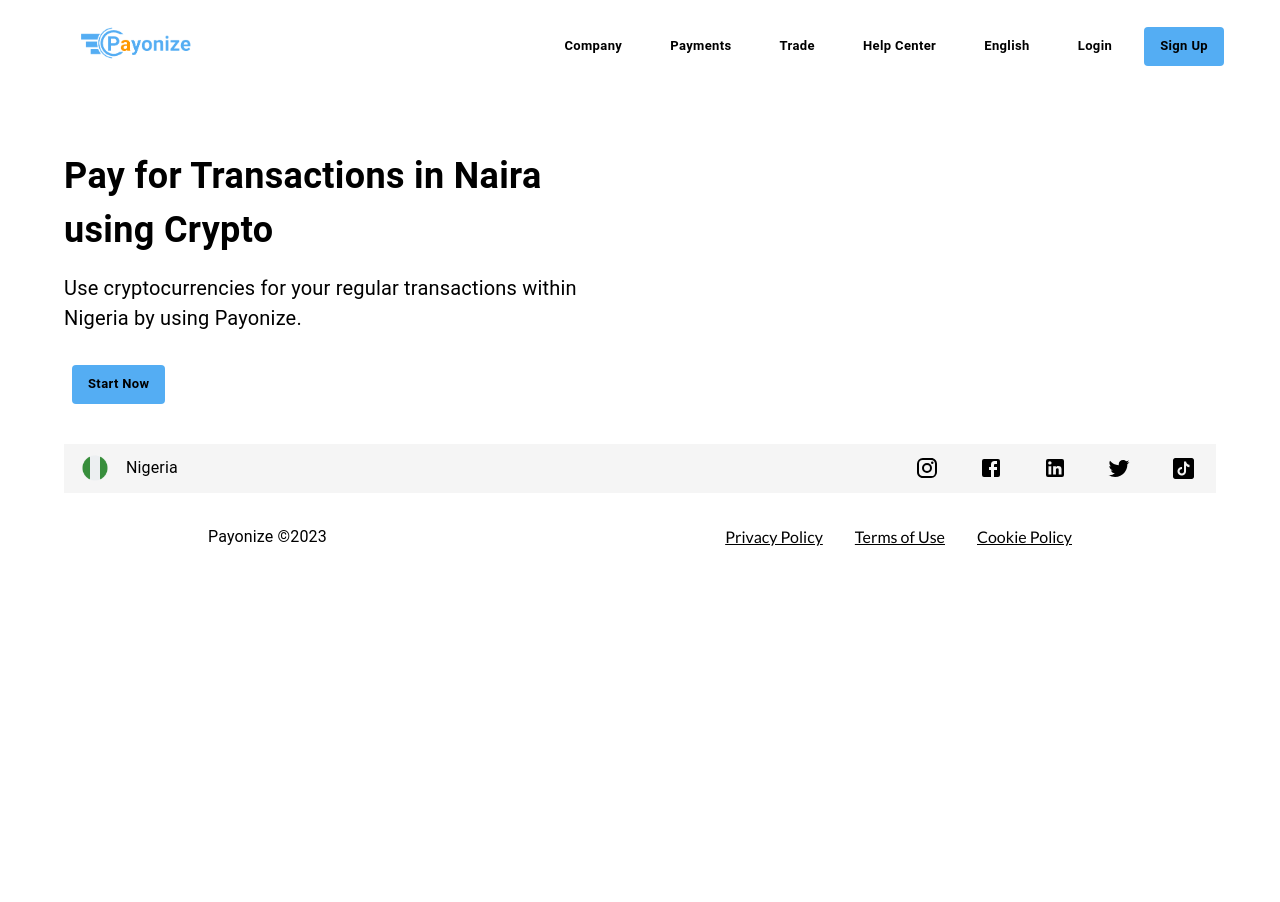
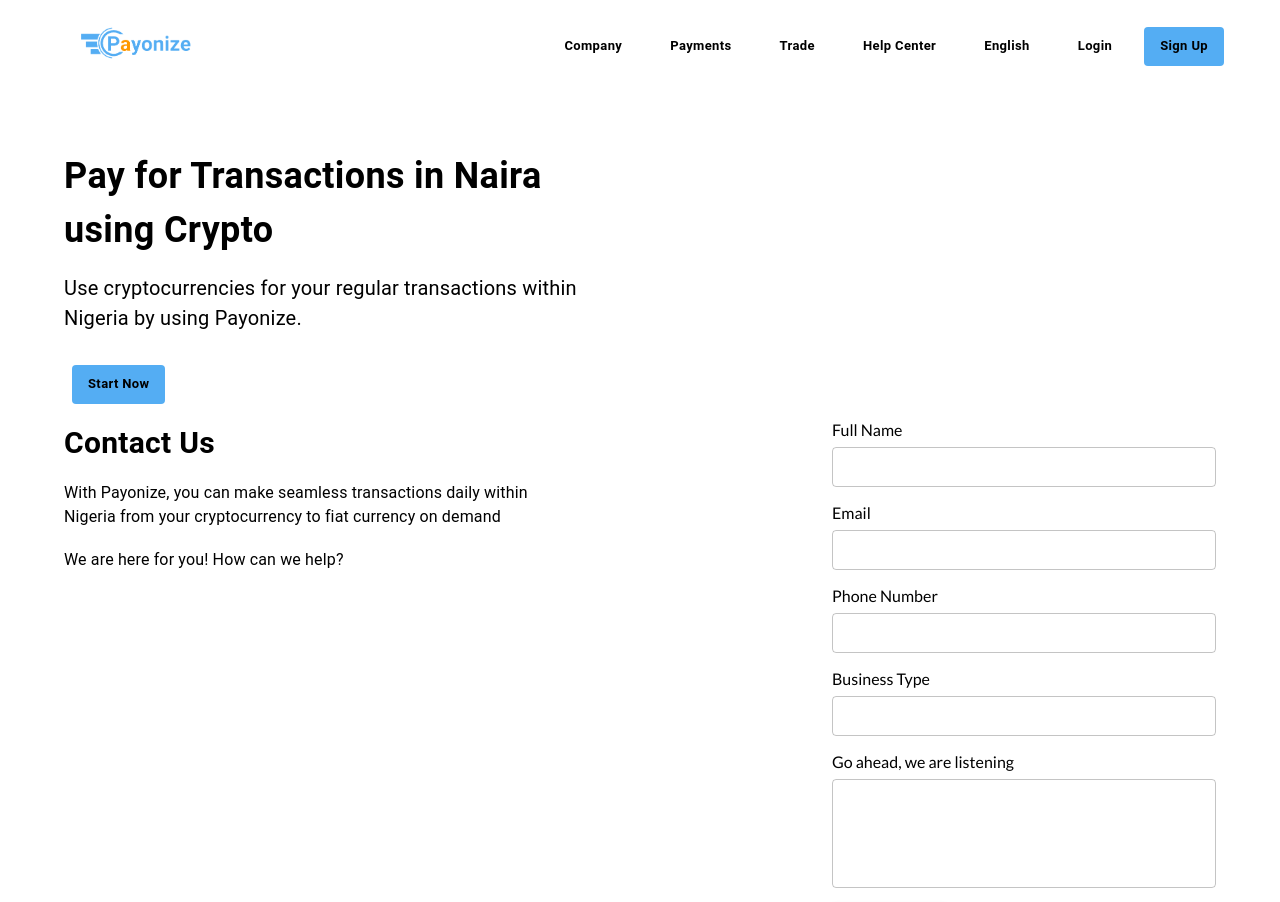
Before and after one commit to doseamp/web-frontend, a React (Create React App) app: page / in a window 1280 px wide. Shown: the top 902 px of the page. Before the commit the page ends 800 px from the top, so only its background shows below. Built offline with nearby package versions, Linux system fonts and the light colour scheme; no server answers.

Commit message:
Created contact us component

```diff
--- /dev/null
+++ b/src/components/ContactUs.jsx
@@ -0,0 +1,164 @@
+import {
+  Box,
+  Grid,
+  Typography,
+  TextField,
+  Button,
+  CircularProgress,
+} from "@mui/material";
+import { useState } from "react";
+
+const ContactUs = () => {
+  const [fullName, setFullName] = useState("");
+  const [email, setEmail] = useState("");
+  const [phoneNumber, setPhoneNumber] = useState("");
+  const [businessType, setBusinessType] = useState("");
+  const [message, setMessage] = useState("");
+  const [loading, setLoading] = useState("");
+
+  const handleSubmit = (
+    fullName,
+    email,
+    phoneNumber,
+    businessType,
+    message
+  ) => {
+    console.log({
+      fullName,
+      email,
+      phoneNumber,
+      businessType,
+      message,
+    });
+  };
+
+  return (
+    <Box>
+      <Grid container justifyContent="space-between">
+        <Grid item xs={12} md={5} sx={{ py: 2 }}>
+          <Typography
+            className="headingStyle"
+            sx={{ fontSize: "30px", fontWeight: "bold", pb: 2 }}
+          >
+            Contact Us
+          </Typography>
+          <Typography>
+            With Payonize, you can make seamless transactions daily within
+            Nigeria from your cryptocurrency to fiat currency on demand
+          </Typography>
+          <br />
+          <Typography>We are here for you! How can we help?</Typography>
+        </Grid>
+        <Grid item xs={12} md={4} sx={{ py: 2 }}>
+          <form
+            onSubmit={(e) => {
+              e.preventDefault();
+              handleSubmit(fullName, email, phoneNumber, businessType, message);
+            }}
+          >
+            <label>Full Name</label>
+            <TextField
+              type="text"
+              fullWidth
+              required
+              size="small"
+              sx={{ mt: 1, mb: 2 }}
+              onChange={(e) => {
+                setFullName(e.target.value);
+              }}
+              inputProps={{
+                minLength: 3,
+              }}
+            />
+
+            <label>Email</label>
+            <TextField
+              type="email"
+              fullWidth
+              required
+              size="small"
+              sx={{ mt: 1, mb: 2 }}
+              onChange={(e) => {
+                setEmail(e.target.value);
+              }}
+            />
+
+            <label>Phone Number</label>
+
+            <Box display={"flex"}>
+              <TextField
+                type="number"
+                fullWidth
+                required
+                size="small"
+                sx={{ mt: 1, mb: 2 }}
+                onChange={(e) => {
+                  setPhoneNumber(e.target.value);
+                }}
+                onMouseOut={(e) => {}}
+              />
+            </Box>
+
+            <label>Business Type</label>
+            <TextField
+              type="text"
+              fullWidth
+              required
+              size="small"
+              sx={{ mt: 1, mb: 2 }}
+              onChange={(e) => {
+                setBusinessType(e.target.value);
+              }}
+              inputProps={{
+                minLength: 3,
+              }}
+            />
+
+            <label>Go ahead, we are listening</label>
+            <TextField
+              type="text"
+              fullWidth
+              multiline
+              rows={4}
+              required
+              size="small"
+              sx={{ mt: 1, mb: 2 }}
+              onChange={(e) => {
+                setMessage(e.target.value);
+              }}
+              inputProps={{
+                minLength: 3,
+              }}
+            />
+
+            <Button
+              className="buttonStyle"
+              type="submit"
+              variant="contained"
+              sx={{
+                py: 1.5,
+                px: 3,
+                width: "30%",
+                fontWeight: "bold",
+                textTransform: "capitalize",
+                color: "#000000",
+                background: "#54adf3",
+                ":hover": {
+                  background: "#54adf3",
+                },
+              }}
+            >
+              {loading ? (
+                <CircularProgress size={"1.5rem"} sx={{ color: "#ffffff" }} />
+              ) : (
+                "Submit"
+              )}
+            </Button>
+          </form>
+        </Grid>
+      </Grid>
+    </Box>
+  );
+};
+
+export default ContactUs;
--- a/src/components/MainNavbar.jsx
+++ b/src/components/MainNavbar.jsx
@@ -1,5 +1,4 @@
-import { AppBar, Toolbar } from "@mui/material";
-import { Container } from "@mui/system";
+import { AppBar, Toolbar, Container } from "@mui/material";
 import { Link } from "react-router-dom";
 import MainMenu from "./MainMenu";
 import MobileMenu from "./MobileMenu";
--- a/src/components/Showcase.jsx
+++ b/src/components/Showcase.jsx
@@ -1,9 +1,9 @@
 import { Link } from "react-router-dom";
-import { Button, Container, Grid, Typography } from "@mui/material";
+import { Button, Box, Grid, Typography } from "@mui/material";
 
 const Showcase = () => {
   return (
-    <Container maxWidth="xl">
+    <Box maxWidth="xl">
       <Grid container spacing={2} alignItems="center">
         <Grid item xs={12} md={6}>
           <Typography
@@ -44,7 +44,7 @@
           </Link>
         </Grid>
       </Grid>
-    </Container>
+    </Box>
   );
 };
 
--- a/src/pages/Home.jsx
+++ b/src/pages/Home.jsx
@@ -1,7 +1,14 @@
+import { Container } from "@mui/material";
+import ContactUs from "../components/ContactUs";
 import Showcase from "../components/Showcase";
 
 const Home = () => {
-  return <Showcase />;
+  return (
+    <Container maxWidth="xl">
+      <Showcase />
+      <ContactUs />
+    </Container>
+  );
 };
 
 export default Home;
--- a/src/pages/Signup.jsx
+++ b/src/pages/Signup.jsx
@@ -1,7 +1,6 @@
 import { useContext, useMemo, useState } from "react";
 import { Link, useNavigate } from "react-router-dom";
 
-import { Container } from "@mui/system";
 import {
   Grid,
   Typography,
@@ -14,6 +13,7 @@
   FormHelperText,
   MenuItem,
   Box,
+  Container,
 } from "@mui/material";
 
 import VisibilityOffIcon from "@mui/icons-material/VisibilityOff";
```
